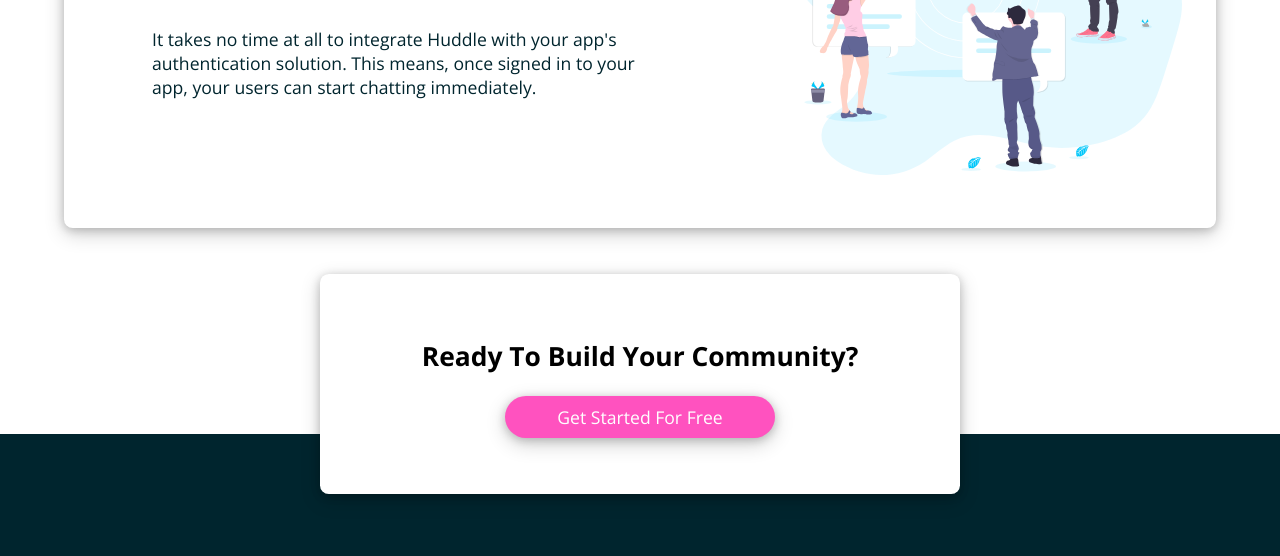
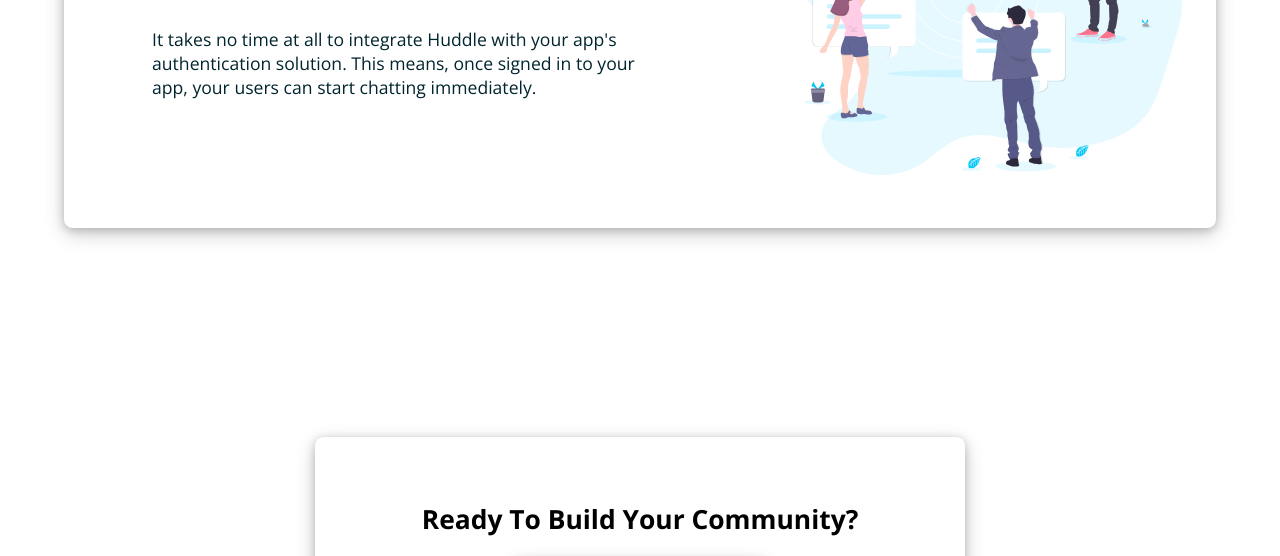
Before and after one commit to aldhairescobar/frontendmentor-2, a plain HTML site: page index.html in a window 1280 px wide. Shown: the part 1686-2242 px from the top of the page. Drawn offline with nearby package versions, Linux system fonts and the light colour scheme.

Commit message:
fix call to action box

```diff
--- a/styles.css
+++ b/styles.css
@@ -74,14 +74,11 @@ Layout
   border-radius: .5em;
   padding: 1em 1.5em;
   box-shadow: 0 2px 10px 0 rgba(0, 0, 0, 0.2), 0 6px 20px 0 rgba(0, 0, 0, 0.19);
+  text-align: center;
 
-  text-align: center;
-  z-index: 3;
-  position: absolute;
-  left: 25%;
-  right: 25%;
-  bottom: 17%;
-
+  width: 90%;
+  margin: 0 auto;
+  transform: translateY(3.5rem);
 }
 /* Header section */
 
@@ -125,7 +122,7 @@ Layout
 
 .features-container {
   padding-top: 5em;
-  padding-bottom: 10em;
+  padding-bottom: 7em;
 }
 
 .feature {
```
